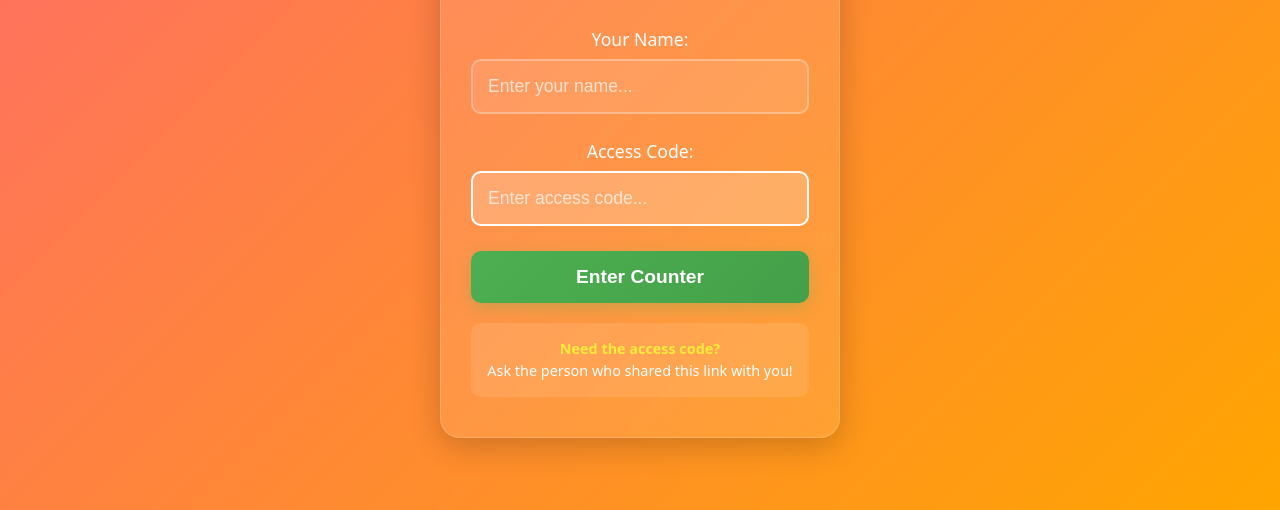
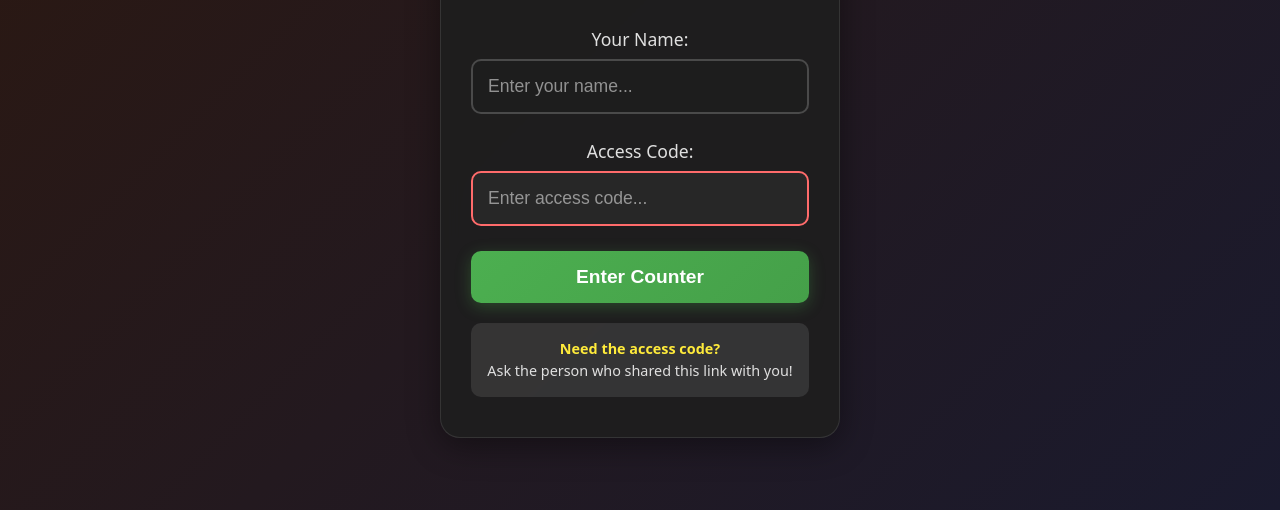
Before and after one commit to edtadros/snack-counter, a website: page public/login.html in a window 1280 px wide. Shown: the part 290-800 px from the top of the page. Drawn offline with Linux system fonts and the light colour scheme.

Commit message:
Fix login screen dark mode and debug username logging
- Updated login.html to use dark mode styling (dark background, dark container, dark inputs)
- Added debugging console.log to see username and cookies during increment
- Login screen now matches the main app's dark theme

```diff
--- a/public/login.html
+++ b/public/login.html
@@ -13,22 +13,22 @@
 
         body {
             font-family: 'Noto Sans', sans-serif;
-            background: linear-gradient(135deg, #ff6b6b, #ffa500);
+            background: linear-gradient(135deg, #2c1810, #1a1a2e);
             min-height: 100vh;
             display: flex;
             align-items: center;
             justify-content: center;
-            color: white;
+            color: #e0e0e0;
         }
 
         .login-container {
-            background: rgba(255, 255, 255, 0.1);
+            background: rgba(30, 30, 30, 0.9);
             border-radius: 20px;
             padding: 40px 30px;
             text-align: center;
-            box-shadow: 0 8px 32px rgba(0, 0, 0, 0.2);
+            box-shadow: 0 8px 32px rgba(0, 0, 0, 0.4);
             backdrop-filter: blur(10px);
-            border: 1px solid rgba(255, 255, 255, 0.2);
+            border: 1px solid rgba(255, 255, 255, 0.1);
             max-width: 400px;
             width: 90%;
         }
@@ -36,7 +36,8 @@
         h1 {
             font-size: 2.5rem;
             margin-bottom: 10px;
-            text-shadow: 2px 2px 4px rgba(0,0,0,0.3);
+            color: #ff6b6b;
+            text-shadow: 2px 2px 4px rgba(0,0,0,0.5);
         }
 
         .subtitle {
@@ -59,16 +60,17 @@
             margin-bottom: 8px;
             font-weight: 500;
             font-size: 1.1rem;
+            color: #e0e0e0;
         }
 
         input[type="text"],
         input[type="password"] {
             width: 100%;
             padding: 15px;
-            border: 2px solid rgba(255, 255, 255, 0.3);
+            border: 2px solid rgba(255, 255, 255, 0.2);
             border-radius: 10px;
-            background: rgba(255, 255, 255, 0.1);
-            color: white;
+            background: rgba(30, 30, 30, 0.8);
+            color: #e0e0e0;
             font-size: 1.1rem;
             outline: none;
             transition: all 0.3s ease;
@@ -76,13 +78,13 @@
 
         input[type="text"]::placeholder,
         input[type="password"]::placeholder {
-            color: rgba(255, 255, 255, 0.7);
+            color: rgba(224, 224, 224, 0.6);
         }
 
         input[type="text"]:focus,
         input[type="password"]:focus {
-            border-color: white;
-            background: rgba(255, 255, 255, 0.2);
+            border-color: #ff6b6b;
+            background: rgba(40, 40, 40, 0.9);
         }
 
         .login-btn {
@@ -105,8 +107,8 @@
         }
 
         .error {
-            background: rgba(244, 67, 54, 0.2);
-            border: 1px solid rgba(244, 67, 54, 0.5);
+            background: rgba(244, 67, 54, 0.3);
+            border: 1px solid rgba(244, 67, 54, 0.6);
             color: #ff8a80;
             padding: 10px;
             border-radius: 8px;
--- a/server.js
+++ b/server.js
@@ -398,11 +398,14 @@ app.post('/api/increment', (req, res) => {
 
   const timestamp = new Date().toLocaleString();
   const id = Date.now().toString();
+  const username = req.username || 'Anonymous';
+  console.log('Increment by user:', username, 'Cookies:', req.cookies);
+
   data.log.unshift({
     id: id,
     timestamp: timestamp,
     count: data.count,
-    username: req.username || 'Anonymous'
+    username: username
   });
 
   // Keep only last 20 entries in log
```
